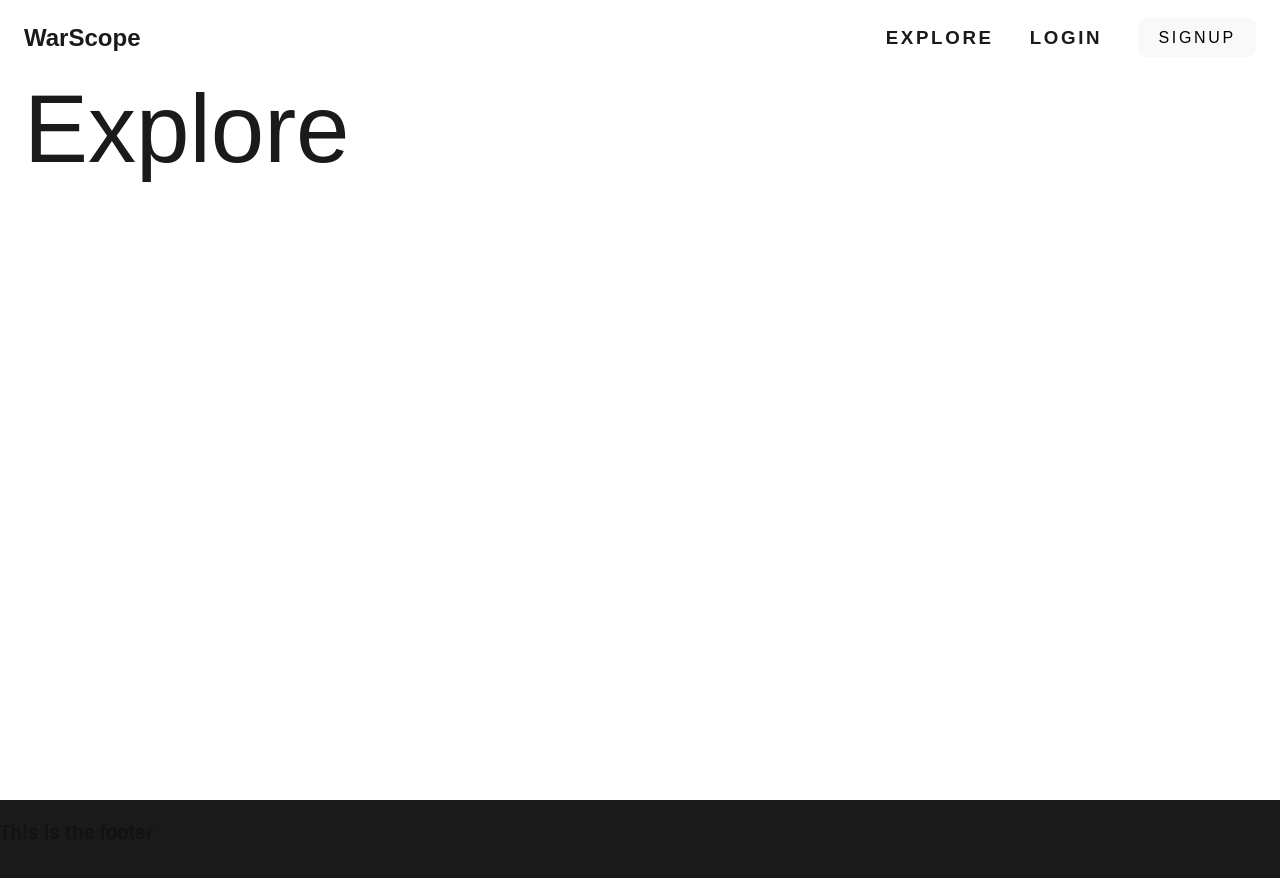
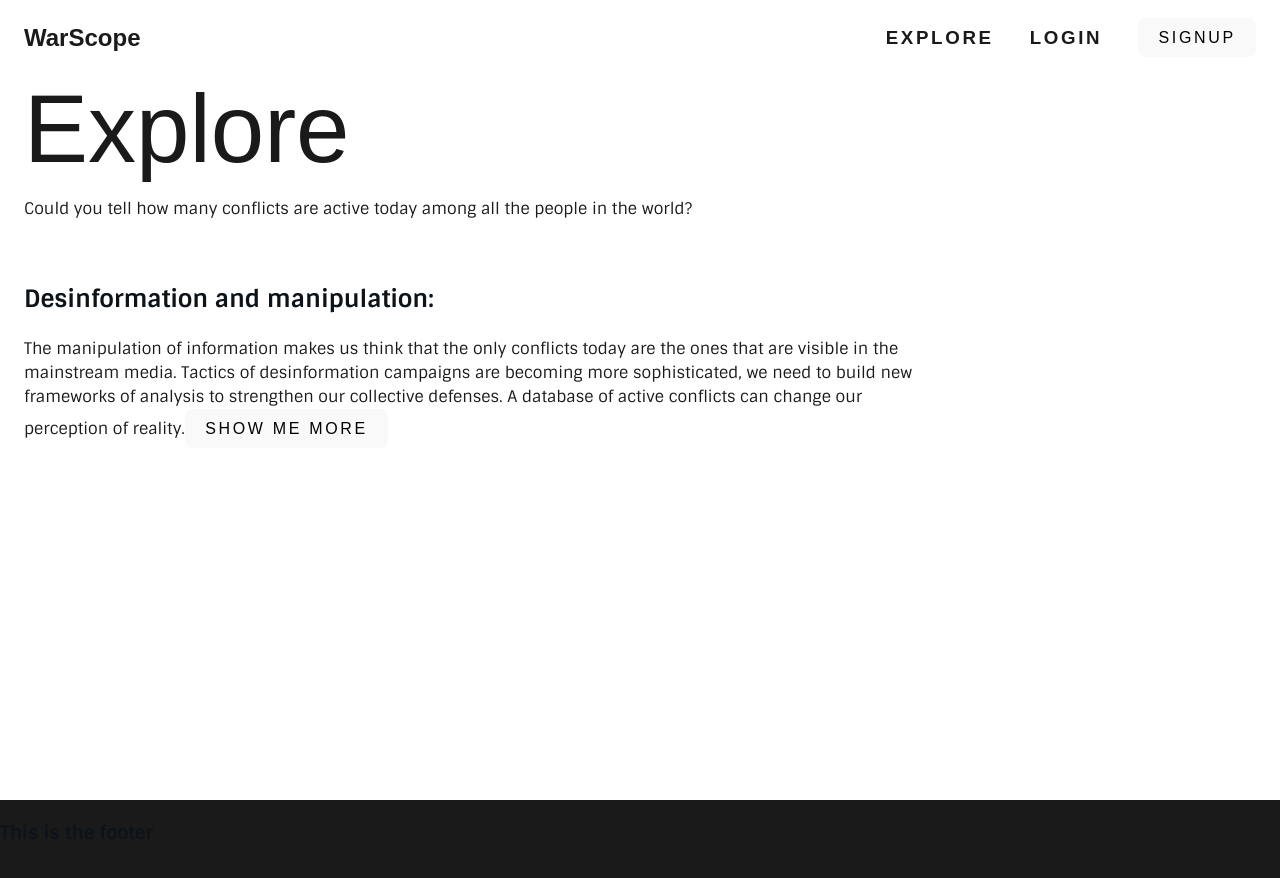
Before and after one commit to insasan89/DataBaseWARivo, a React (Vite) app in the folder react/: page /explore in a window 1280 px wide. Shown: the top 878 px of the page. Built offline with nearby package versions, Linux system fonts and the light colour scheme; a web font is replaced by a local one.

Commit message:
html on going

```diff
--- a/react/src/pages/Explore.jsx
+++ b/react/src/pages/Explore.jsx
@@ -1,7 +1,32 @@
 const Explore = () => {
   return (
     <>
-      <h1>Explore</h1>
+      <div>
+        <h1>Explore</h1>
+        <p>
+          Could you tell how many conflicts are active today among all the
+          people in the world?
+        </p>
+      </div>
+      <br></br>
+      <div>
+        <h2>Desinformation and manipulation:</h2>
+        <p>
+          {" "}
+          The manipulation of information makes us think that the only conflicts
+          today are the ones that are visible in the mainstream media. Tactics
+          of desinformation campaigns are becoming more sophisticated, we need
+          to build new frameworks of analysis to strengthen our collective
+          defenses. A database of active conflicts can change our perception of
+          reality.
+
+        <button onClick={() => ShowMeMore(text)}> Show me more </button>{" "}
+
+
+
+        </p>
+
+      </div>
     </>
   );
 };
```
